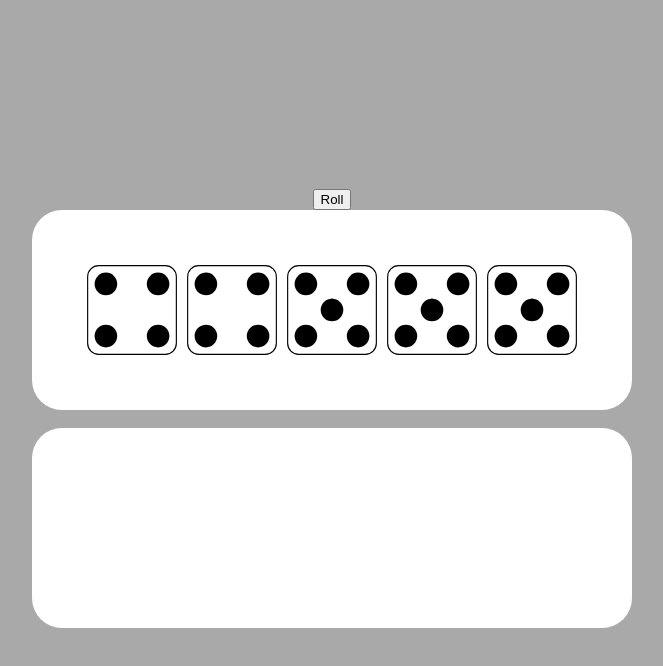
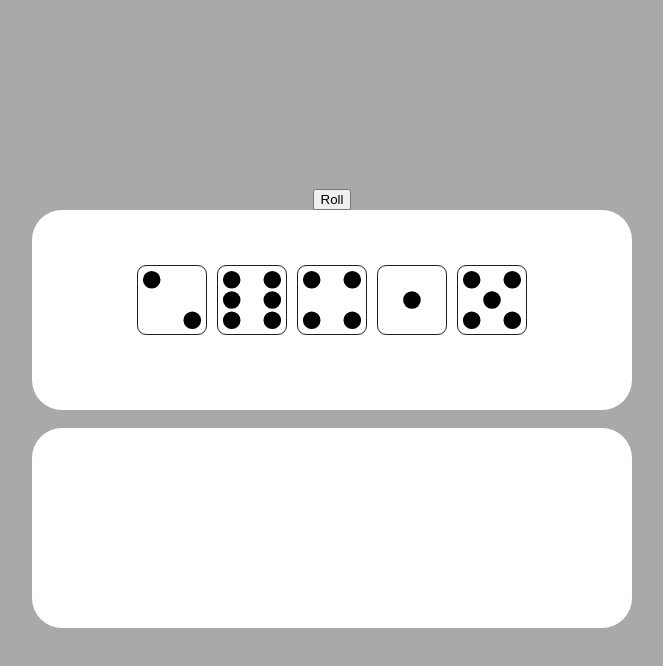
Before and after one commit to provideforme/yahtzee, a plain HTML site: page index.html in a window 1280 px wide. Both pictures are taken after a click on the button "Roll". Shown: the whole page, without its empty margins (308-971 px from the left). Drawn offline with Linux system fonts and the light colour scheme.

Commit message:
hunter refactor working

```diff
--- a/css/style.css
+++ b/css/style.css
@@ -20,15 +20,14 @@ body {
   justify-content: center;
 }
 
-.dice-area {
+#dice-area {
   width: 600px;
   height: 200px;
   padding: 50px;
   border-radius: 30px;
   background-color: white;
   display: flex;
-  flex-direction: column;
-  align-items: center;
+  justify-content: center;
 }
 
 .dice-kept-area {
@@ -37,9 +36,14 @@ body {
   padding: 50px;
   border-radius: 30px;
   background-color: white;
-  display: inline-block;
-  flex-direction: column;
-  align-items: center;
+  display: flex;
+  justify-content: center;
+}
+
+.diceIMG {
+  height: 70px;
+  width: 70px;
+  margin: 5px;
 }
 
 .die, .kept-die {
--- a/index.html
+++ b/index.html
@@ -10,36 +10,7 @@
 </head>
 <body>
   <button id="roll-btn">Roll</button>
-    <div class="dice-area">
-      <div style="visibility: hidden"
-      id="main-zone"
-      class="die">
-        <img
-        class="diceIMG"
-        width="100"
-        height="100"
-        src="../images/Dice-1-b.svg">
-        <img
-        class="diceIMG"
-        width="100"
-        height="100"
-        src="../images/Dice-2-b.svg">
-        <img
-        class="diceIMG"
-        width="100"
-        height="100"
-        src="../images/Dice-3-b.svg">
-        <img
-        class="diceIMG"
-        width="100"
-        height="100"
-        src="../images/Dice-4-b.svg">
-        <img
-        class="diceIMG"
-        width="100"
-        height="100"
-        src="../images/Dice-5-b.svg">
-      </div>
+    <div id="dice-area">
     </div>
     <br>
     <div class="dice-kept-area">
--- a/js/app.js
+++ b/js/app.js
@@ -1,35 +1,19 @@
 /*-------------------------------- Constants --------------------------------*/
-let dieOne =  "../images/Dice-1-b.svg"
-let dieTwo= "../images/Dice-2-b.svg"
-let dieThree = "../images/Dice-3-b.svg"
-let dieFour = "../images/Dice-4-b.svg"
-let dieFive = "../images/Dice-5-b.svg"
-let dieSix = "../images/Dice-6a-b.svg"
-
-let dieValue = {
-  dieOne: 1,
-  dieTwo: 2,
-  dieThree: 3,
-  dieFour: 4,
-  dieFive: 5,
-  dieSix: 6,
+const diceObject = {
+  1: "../images/Dice-1-b.svg",
+  2: "../images/Dice-2-b.svg",
+  3: "../images/Dice-3-b.svg",
+  4: "../images/Dice-4-b.svg",
+  5: "../images/Dice-5-b.svg",
+  6: "../images/Dice-6a-b.svg"
 }
-
-let images = [
-  dieOne,
-  dieTwo,
-  dieThree,
-  dieFour,
-  dieFive,
-  dieSix
-];
 
 //key value pairs. each image needs a value.
 
 /*-------------------------------- Variables --------------------------------*/
 let diceInPlay = []; //all potential dice
 let currentRoll = [];
-let diceKept = [];
+let keptDice = [];
 let diceToRoll = [];
 let count = 0
 let rollNumber = 0
@@ -40,16 +24,8 @@ let rollNumber = 0
 
 /*------------------------ Cached Element References ------------------------*/
 const rollButton = document.getElementById("roll-btn");
-const diceArea = document.getElementById("main-zone");
+const diceArea = document.getElementById("dice-area");
 const diceKeptArea = document.getElementById("keep-zone");
-
-const d1 = document.querySelector("#d1");
-const d2 = document.querySelector("#d2");
-const d3 = document.querySelector("#d3");
-const d4 = document.querySelector("#d4");
-const d5 = document.querySelector("#d5");
-const diceArray = document.querySelectorAll(".diceIMG")
-let numberDice = Array.from(diceArray)
 
 /*----------------------------- Event Listeners -----------------------------*/
 rollButton.addEventListener('click', roll);
@@ -58,68 +34,92 @@ diceArea.addEventListener('click', keepDie);
 
 /*-------------------------------- Functions --------------------------------*/
 function roll(){
-  diceRollAnimation();
-
+  clickCount()
+  if(rollNumber > 3) return
+  while(diceArea.firstChild){
+    diceArea.removeChild(diceArea.lastChild)
+  }
+  if(currentRoll.length){
+    shuffleOrder(currentRoll)
+    rollAnimation()
+  } else {
+    currentRoll = [1,2,3,4,5,6]
+    shuffleOrder(currentRoll)
+    currentRoll.pop()
+    rollAnimation()
+  }
 }
 
-function diceRollAnimation(){
-  clickCount();
-  diceArea.style.visibility = "visible"
-  console.log(rollNumber);
-  if(rollNumber === 1){
-    currentRoll = []
-    numberDice.forEach(function(die){
-      die.classList.add("shake")
+function rollAnimation(){
+  currentRoll.forEach(die => createDie(die))
+  setTimeout(function(){
+    currentRoll.forEach(function(die){
+      document.getElementById(die).classList.remove("shake")
     });
-    setTimeout(function(){
-      numberDice.forEach(function(die){
-        die.classList.remove("shake");
-      });
-      numberDice.forEach(function(die){
-        const randomIndex = chooseRandomNumber();
-        const value = randomIndex + 1
-        die.src = images[randomIndex]
-        die.setAttribute("id", randomIndex + 1)
-        console.log("die", die)
-        currentRoll.push(value)
-      });
-    }, 1000);}
-    else if (rollNumber > 1){
-      currentRoll.forEach(function(die){
-        die.classList.add("shake")
-      }, 1000);
-  }
-  // console.log(currentRoll)
+  }, 1000);
 }
 
-function chooseRandomNumber(){
-  let number = Math.floor(Math.random() * 6);
+function createDie(value){
+  const die = document.createElement("img")
+  die.classList.add("diceIMG", "shake", "die")
+  die.id = value
+  die.src = diceObject[value]
+  diceArea.appendChild(die)
+}
 
-  return number
+
+function shuffleOrder(arr) {
+  // Fisher-Yates - Source: Instructors
+  for (let i = arr.length - 1; i > 0; i--) {
+    const j = Math.floor(Math.random() * (i + 1))
+    const temp = arr[i]
+    arr[i] = arr[j]
+    arr[j] = temp
+  }
+  currentRoll = arr
 }
+
+// function diceRollAnimation(){
+//   clickCount();
+//   diceArea.style.visibility = "visible"
+//   console.log(rollNumber);
+//   if(rollNumber === 1){
+//     currentRoll = []
+//     numberDice.forEach(function(die){
+//       die.classList.add("shake")
+//     });
+//     setTimeout(function(){
+//       numberDice.forEach(function(die){
+//         die.classList.remove("shake");
+//       });
+//       numberDice.forEach(function(die){
+//         const randomIndex = chooseRandomNumber();
+//         const value = randomIndex + 1
+//         die.src = images[randomIndex]
+//         die.setAttribute("id", randomIndex + 1)
+//         console.log("die", die)
+//         currentRoll.push(value)
+//       });
+//     }, 1000);}
+//     else if (rollNumber > 1){
+//       currentRoll.forEach(function(die){
+//         die.classList.add("shake")
+//       }, 1000);
+//   }
+//   // console.log(currentRoll)
+// }
 
 function keepDie(evt) {
   let dieToBeRemoved = document.getElementById(evt.target.id);
-  console.log("dieToBeRemoved: ", dieToBeRemoved);
   dieToBeRemoved.parentNode.removeChild(dieToBeRemoved);
-  console.log(dieToBeRemoved.parentNode);
-  console.log(
-    "currentRoll: ", currentRoll,
-    "numberDice: ", numberDice,
-  );
 
-  const id = parseInt(evt.target.id.replace("d", ""))
+  const id = parseInt(evt.target.id)
   const index = currentRoll.indexOf(id)
   console.log(index)
   currentRoll.splice(index, 1);
-  // const ndIdx = numberDice.indexOf(id);
-  // numberDice.splice(ndIdx, 1);
-  console.log(
-    "currentRoll: ", currentRoll,
-    "numberDice: ", numberDice,
-  );
-
+  //push a number to keptDice
   diceKeptArea.appendChild(dieToBeRemoved)
+  console.log(currentRoll)
 }
 
 
```
